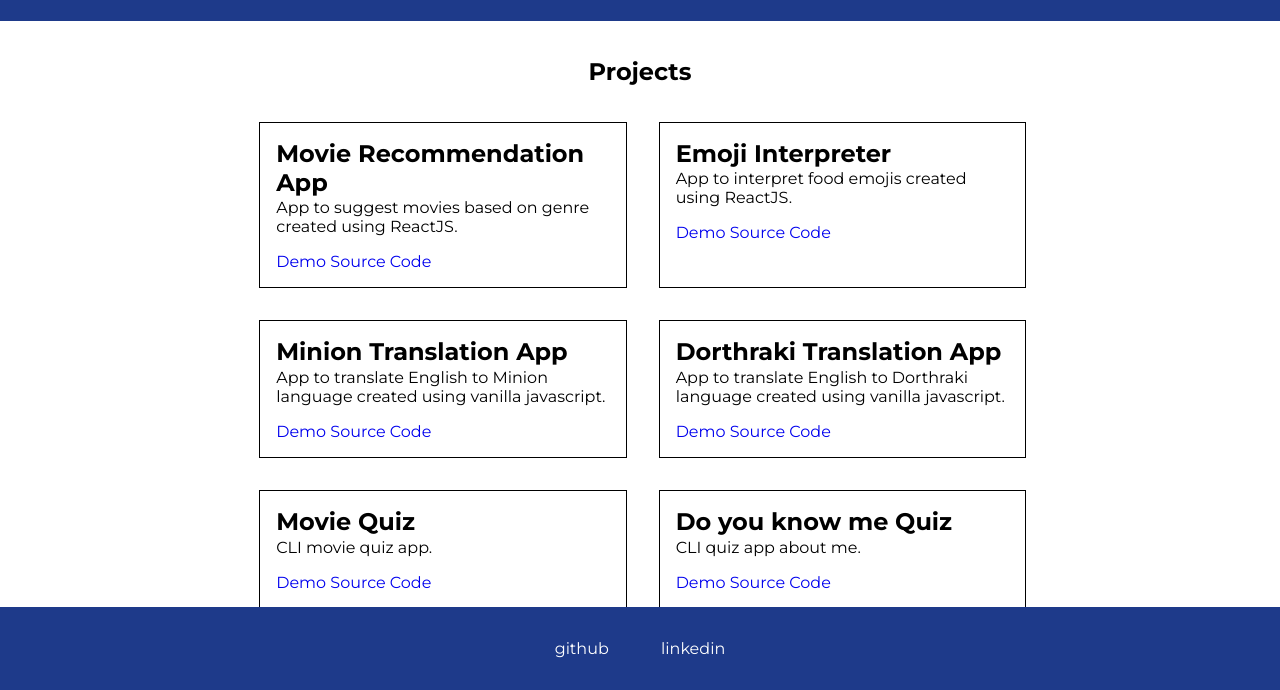
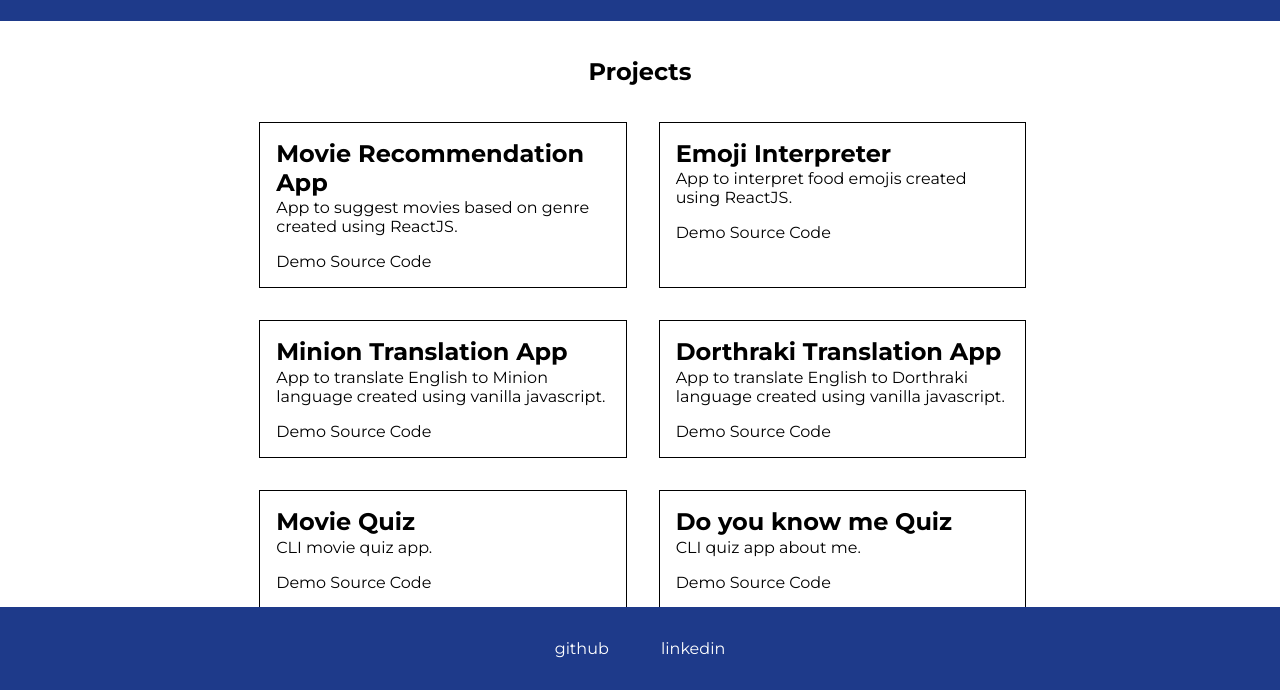
Before and after one commit to asyriac/portfolio, a plain HTML site: page projects.html in a window 1280 px wide. Shown: the part 110-800 px from the top of the page. Drawn offline with Linux system fonts and the light colour scheme.

Commit message:
style : anchor tag color

```diff
--- a/projects.html
+++ b/projects.html
@@ -36,16 +36,16 @@
               <p class="project-item-desc">
                 App to suggest movies based on genre created using ReactJS.
               </p>
-              <a href="https://movie-recos.netlify.app/">Demo</a>
-              <a href="https://github.com/asyriac/movie-reco">Source Code</a>
+              <a class="link-black" href="https://movie-recos.netlify.app/">Demo</a>
+              <a class="link-black" href="https://github.com/asyriac/movie-reco">Source Code</a>
             </li>
             <li class="project-item">
               <h1>Emoji Interpreter</h1>
               <p class="project-item-desc">
                 App to interpret food emojis created using ReactJS.
               </p>
-              <a href="https://food-interpreter-emoji.netlify.app/">Demo</a>
-              <a href="https://github.com/asyriac/emoji-interpreter"
+              <a class="link-black" href="https://food-interpreter-emoji.netlify.app/">Demo</a>
+              <a class="link-black" href="https://github.com/asyriac/emoji-interpreter"
                 >Source Code</a
               >
             </li>
@@ -55,8 +55,8 @@
                 App to translate English to Minion language created using
                 vanilla javascript.
               </p>
-              <a href="https://minion-speak-translate.netlify.app/">Demo</a>
-              <a href="https://github.com/asyriac/minion-speak">Source Code</a>
+              <a class="link-black" href="https://minion-speak-translate.netlify.app/">Demo</a>
+              <a class="link-black" href="https://github.com/asyriac/minion-speak">Source Code</a>
             </li>
             <li class="project-item">
               <h1>Dorthraki Translation App</h1>
@@ -64,28 +64,28 @@
                 App to translate English to Dorthraki language created using
                 vanilla javascript.
               </p>
-              <a href="https://dothraki-speak-translate.netlify.app/">Demo</a>
-              <a href="https://github.com/asyriac/dothraki-speak"
+              <a class="link-black" href="https://dothraki-speak-translate.netlify.app/">Demo</a>
+              <a class="link-black" href="https://github.com/asyriac/dothraki-speak"
                 >Source Code</a
               >
             </li>
             <li class="project-item">
               <h1>Movie Quiz</h1>
               <p class="project-item-desc">CLI movie quiz app.</p>
-              <a href="https://repl.it/@asyriac/Movie-Quiz?embed=1&output=1"
+              <a class="link-black" href="https://repl.it/@asyriac/Movie-Quiz?embed=1&output=1"
                 >Demo</a
               >
-              <a href="https://github.com/asyriac/cli-movie-quiz"
+              <a class="link-black" href="https://github.com/asyriac/cli-movie-quiz"
                 >Source Code</a
               >
             </li>
             <li class="project-item">
               <h1>Do you know me Quiz</h1>
               <p class="project-item-desc">CLI quiz app about me.</p>
-              <a href="https://repl.it/@asyriac/Do-You-Know-Me?embed=1&output=1"
+              <a class="link-black" href="https://repl.it/@asyriac/Do-You-Know-Me?embed=1&output=1"
                 >Demo</a
               >
-              <a href="https://github.com/asyriac/cli-know-me-quiz"
+              <a class="link-black" href="https://github.com/asyriac/cli-know-me-quiz"
                 >Source Code</a
               >
             </li>
--- a/styles.css
+++ b/styles.css
@@ -62,6 +62,10 @@ a{
     border: 1px solid var(--primary-color);
     max-width: 140px;
     margin: 1rem 1rem 1rem 0rem;
+}
+
+.link-black{
+   color:black;
 }
 
 /** lists **/
@@ -191,10 +195,6 @@ a:hover{
     padding-bottom: 1rem;
  }
 
- .project-item:hover{
-    background-color: #F3F4F6;
- }
-
 
  .blog-list{
    list-style-type: none;
@@ -220,10 +220,6 @@ a:hover{
    text-align: left;
    padding-top: 0.5rem;
    padding-bottom: 1rem;
-}
-
-.blog-item:hover{
-   background-color: #F3F4F6;
 }
 
 .blog-title, .blog-article > p{
```
Also changed, not shown: blog.html (+2 -2 lines), index.html (+8 -8 lines).
